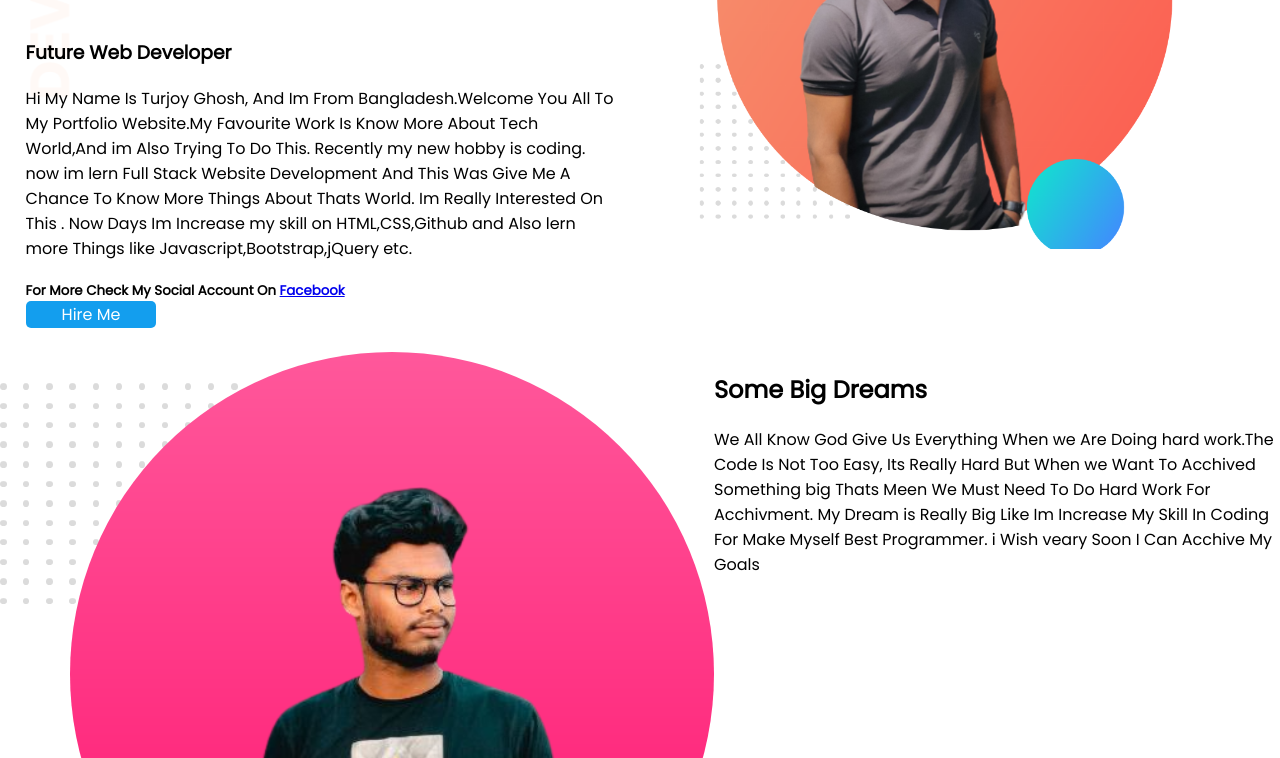
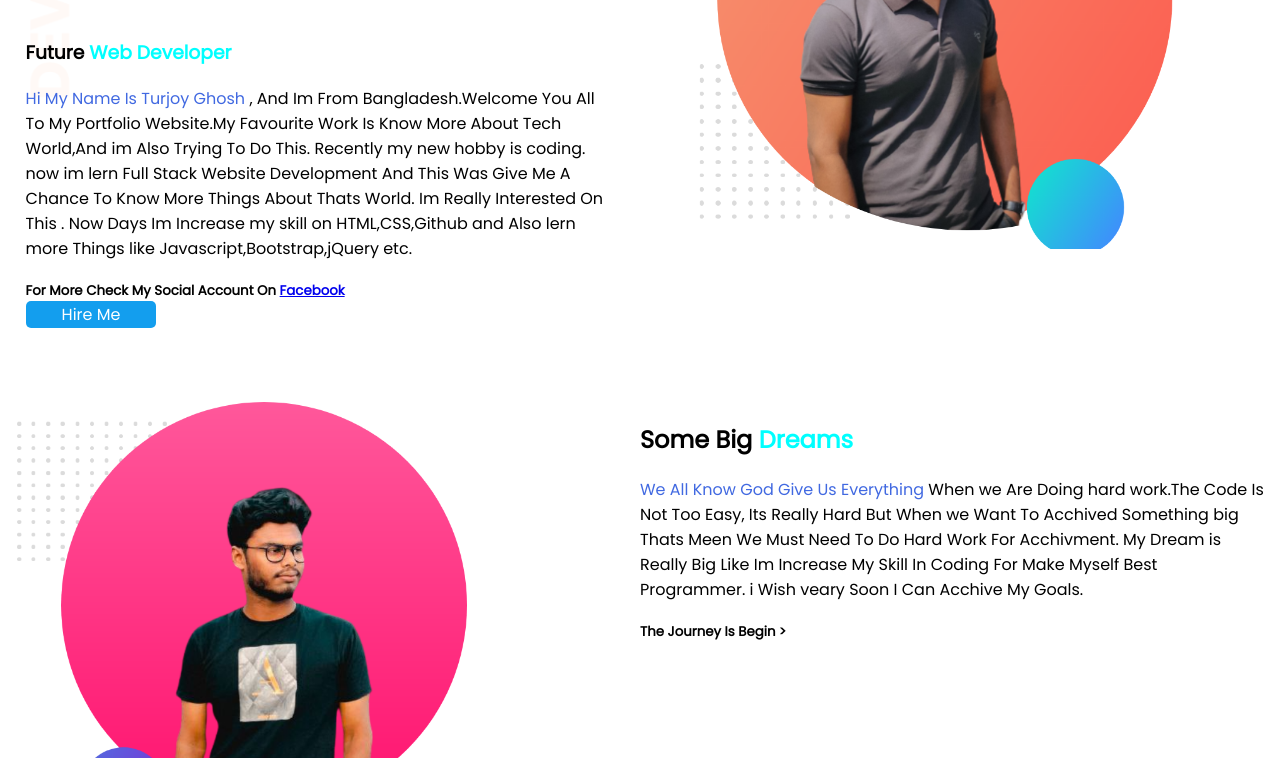
Before and after one commit to TURJOY121/developer-portfolio, a plain HTML site: page index.html in a window 1280 px wide. Shown: the part 262-1020 px from the top of the page. Drawn offline with Linux system fonts and the light colour scheme.

Commit message:
new-style

```diff
--- a/index.html
+++ b/index.html
@@ -17,8 +17,8 @@
           <h1>Welcome To</h1>
           <h1><span class="name"> Turjoy Ghosh</span> World!</h1>
 
-          <h3>Future Web Developer</h3>
-          <p>Hi My Name Is Turjoy Ghosh, And Im From Bangladesh.Welcome You All To My Portfolio Website.My Favourite Work Is Know More About Tech World,And im Also Trying To Do This. Recently my  new hobby is coding. now im lern Full Stack Website Development And This Was Give Me A Chance To Know More Things About Thats World. Im Really Interested On This . Now Days Im Increase my skill on HTML,CSS,Github and Also lern more Things like Javascript,Bootstrap,jQuery etc.</p>
+          <h3>Future <span class="nxt">Web Developer</span></h3>
+          <p><span class="name-ht">Hi My Name Is Turjoy Ghosh</span> , And Im From Bangladesh.Welcome You All To My Portfolio Website.My Favourite Work Is Know More About Tech World,And im Also Trying To Do This. Recently my  new hobby is coding. now im lern Full Stack Website Development And This Was Give Me A Chance To Know More Things About Thats World. Im Really Interested On This . Now Days Im Increase my skill on HTML,CSS,Github and Also lern more Things like Javascript,Bootstrap,jQuery etc.</p>
           <Small><strong> For More Check My Social Account On <a href="https://www.facebook.com/TuRjoYGhosh121/">Facebook </a></strong></Small><br>
 
           <a class="link-button" target="_blank" href="https://www.linkedin.com/in/turjoy-ghosh-62b374244/">Hire Me</a><br>
@@ -29,14 +29,15 @@
  </section>
 
   <section>
-        <div>
+        <div class="hw">
           <img src="joy 2.png" alt="2nd pic">
         </div>
 
         <div class="hw">
-          <h2>Some Big Dreams</h2>
-          <p>We All Know God Give Us Everything When we Are Doing hard work.The Code Is Not Too Easy, Its Really Hard But When we Want To Acchived Something big Thats Meen We  Must Need To Do Hard Work For Acchivment. My Dream is Really Big Like Im Increase My Skill In Coding For Make Myself Best Programmer. i Wish veary Soon I Can Acchive My Goals</p>
-
+          <h2>Some Big <span class="nxt"> Dreams</span></h2>
+          <p><span class="name-ht">We All Know God Give Us Everything</span> When we Are Doing hard work.The Code Is Not Too Easy, Its Really Hard But When we Want To Acchived Something big Thats Meen We  Must Need To Do Hard Work For Acchivment. My Dream is Really Big Like Im Increase My Skill In Coding For Make Myself Best Programmer. i Wish veary Soon I Can Acchive My Goals.</p>
+          <strong><small>The Journey Is Begin ></small></strong>
+        </div>
 
 
 
--- a/style.css
+++ b/style.css
@@ -33,3 +33,19 @@ section{
     background-image: url(top-banner.png);
     background-repeat: no-repeat;
 }
+
+.hw{
+    padding-top: 50px;
+    width: 50%;
+    padding-right: 15px;
+}
+.nxt{
+    color: aqua;
+}
+.hw img{
+    width: 72%;
+    padding-left: 17px;
+}
+.name-ht{
+    color: royalblue;
+}
```
